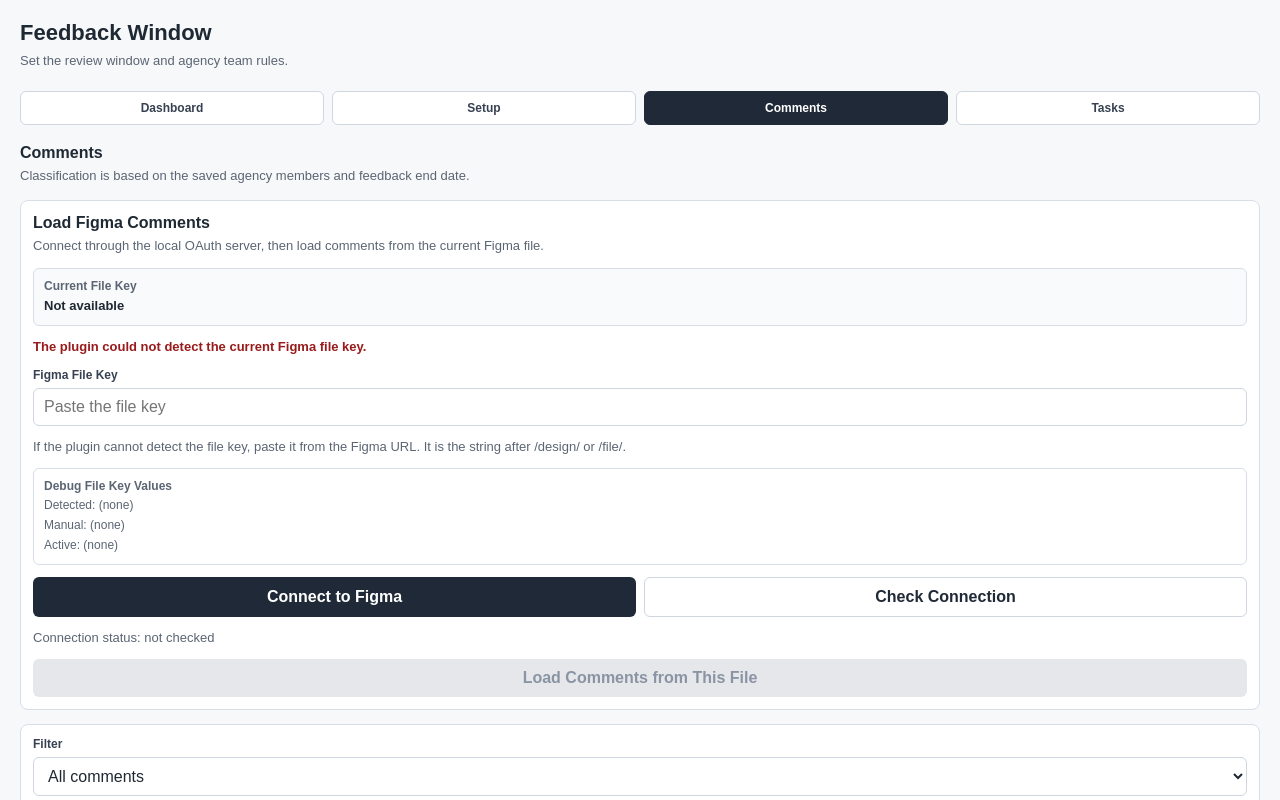
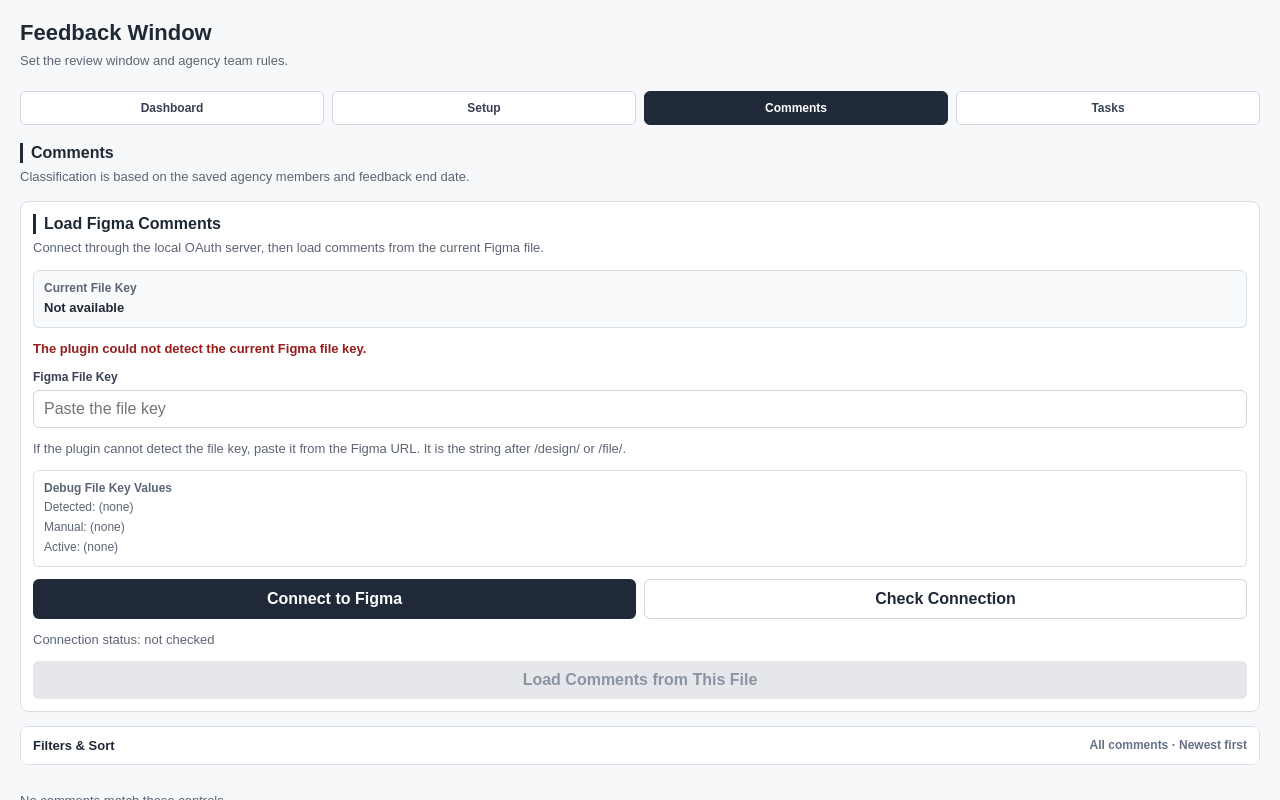
Before and after one commit to aaronbenjaminmay/feedback-window, a React (Vite) app: page / in a window 1280 px wide. Both pictures are taken after a click on the button "Comments". Shown: the top 800 px of the page. Built offline with nearby package versions, Linux system fonts and the light colour scheme.

Commit message:
Improve plugin layout and filter hierarchy

```diff
--- a/src/App.tsx
+++ b/src/App.tsx
@@ -363,6 +363,9 @@
   const [taskSearch, setTaskSearch] = useState("");
   const [taskSort, setTaskSort] = useState<TaskSort>("newest");
   const [saveMessage, setSaveMessage] = useState("");
+  const [isAdvancedResetOpen, setIsAdvancedResetOpen] = useState(false);
+  const [isCommentFiltersOpen, setIsCommentFiltersOpen] = useState(false);
+  const [isTaskFiltersOpen, setIsTaskFiltersOpen] = useState(false);
 
   const loadSettings = () => {
     getSettings().then((savedSettings) => {
@@ -627,6 +630,20 @@
 
   const classifiedComments = classifyComments(figmaComments, settings);
   const activeFileKey = currentFileKey || manualFileKey.trim();
+  const activeCommentFilterLabel =
+    commentFilterOptions.find((option) => option.value === commentFilter)
+      ?.label || "All comments";
+  const activeCommentSortLabel =
+    commentSort === "newest" ? "Newest first" : "Oldest first";
+  const activeTaskFilterLabel =
+    taskFilterOptions.find((option) => option.value === taskFilter)?.label ||
+    "All tasks";
+  const activeTaskSortLabel =
+    taskSort === "newest"
+      ? "Newest first"
+      : taskSort === "oldest"
+        ? "Oldest first"
+        : "Priority high to low";
   const visibleComments = filterAndSortComments(
     classifiedComments,
     commentFilter,
@@ -817,13 +834,19 @@
 
           {saveMessage && <p className="save-message">{saveMessage}</p>}
 
-          <section className="utilities-card">
-            <div className="section-summary">
-              <h2>Settings / Utilities</h2>
-              <p>Reset saved settings or task data.</p>
-            </div>
+          <section className="accordion-card">
+            <button
+              className="accordion-trigger"
+              type="button"
+              onClick={() => setIsAdvancedResetOpen((isOpen) => !isOpen)}
+              aria-expanded={isAdvancedResetOpen}
+            >
+              <span>Advanced reset options</span>
+              <strong>{isAdvancedResetOpen ? "Hide" : "Show"}</strong>
+            </button>
 
-            <div className="utility-actions">
+            {isAdvancedResetOpen && (
+              <div className="accordion-content">
                 <button
                   className="secondary-button delete-button"
                   type="button"
@@ -831,14 +854,8 @@
                 >
                   Clear Saved Settings
                 </button>
-              <button
-                className="secondary-button delete-button"
-                type="button"
-                onClick={clearSavedTasks}
-              >
-                Clear Tasks
-              </button>
               </div>
+            )}
           </section>
         </form>
       )}
@@ -940,7 +957,21 @@
             </div>
           </section>
 
-          <section className="comment-controls">
+          <section className="accordion-card">
+            <button
+              className="accordion-trigger"
+              type="button"
+              onClick={() => setIsCommentFiltersOpen((isOpen) => !isOpen)}
+              aria-expanded={isCommentFiltersOpen}
+            >
+              <span>Filters & Sort</span>
+              <strong>
+                {activeCommentFilterLabel} · {activeCommentSortLabel}
+              </strong>
+            </button>
+
+            {isCommentFiltersOpen && (
+              <div className="accordion-content comment-controls">
                 <label className="field">
                   <span>Filter</span>
                   <select
@@ -984,6 +1015,8 @@
                   Showing {visibleComments.length} of {classifiedComments.length}{" "}
                   comments
                 </p>
+              </div>
+            )}
           </section>
 
           <div className="comment-list">
@@ -1101,6 +1134,17 @@
               Export CSV
             </button>
 
+            <div className="secondary-action-area">
+              <button
+                className="secondary-button delete-button"
+                type="button"
+                onClick={clearSavedTasks}
+                disabled={tasks.length === 0}
+              >
+                Clear All Tasks
+              </button>
+            </div>
+
             {tasks.length === 0 && (
               <p className="helper-text">
                 Create at least one task before exporting.
@@ -1108,7 +1152,21 @@
             )}
           </div>
 
-          <section className="task-controls">
+          <section className="accordion-card">
+            <button
+              className="accordion-trigger"
+              type="button"
+              onClick={() => setIsTaskFiltersOpen((isOpen) => !isOpen)}
+              aria-expanded={isTaskFiltersOpen}
+            >
+              <span>Filters & Sort</span>
+              <strong>
+                {activeTaskFilterLabel} · {activeTaskSortLabel}
+              </strong>
+            </button>
+
+            {isTaskFiltersOpen && (
+              <div className="accordion-content task-controls">
                 <label className="field">
                   <span>Filter</span>
                   <select
@@ -1139,7 +1197,9 @@
                   <span>Sort</span>
                   <select
                     value={taskSort}
-                onChange={(event) => setTaskSort(event.target.value as TaskSort)}
+                    onChange={(event) =>
+                      setTaskSort(event.target.value as TaskSort)
+                    }
                   >
                     <option value="newest">Newest first</option>
                     <option value="oldest">Oldest first</option>
@@ -1150,6 +1210,8 @@
                 <p className="task-count">
                   Showing {visibleTasks.length} of {tasks.length} tasks
                 </p>
+              </div>
+            )}
           </section>
 
           {tasks.length === 0 ? (
--- a/src/styles/global.css
+++ b/src/styles/global.css
@@ -142,7 +142,13 @@
 }
 
 .delete-button {
+  border-color: #f3c7c7;
   color: #991b1b;
+  background: #ffffff;
+}
+
+.delete-button:hover {
+  background: #fff7f7;
 }
 
 .save-message {
@@ -161,7 +167,9 @@
 }
 
 .section-summary h2 {
-  margin: 0 0 4px;
+  margin: 0 0 5px;
+  border-left: 3px solid #1f2937;
+  padding-left: 8px;
   font-size: 16px;
   line-height: 1.3;
 }
@@ -185,24 +193,6 @@
   border-radius: 8px;
   padding: 12px;
   background: #ffffff;
-}
-
-.utilities-card {
-  border: 1px solid #d8dee8;
-  border-radius: 8px;
-  padding: 12px;
-  background: #ffffff;
-}
-
-.utility-actions {
-  display: flex;
-  flex-direction: column;
-  gap: 10px;
-  margin-top: 12px;
-}
-
-.utility-actions .secondary-button {
-  margin-top: 0;
 }
 
 .figma-comments-form {
@@ -257,15 +247,52 @@
   margin-top: 0;
 }
 
-.comment-controls,
-.task-controls {
+.accordion-card {
+  border: 1px solid #d8dee8;
+  border-radius: 8px;
+  background: #ffffff;
+}
+
+.accordion-trigger {
+  display: flex;
+  align-items: center;
+  justify-content: space-between;
+  gap: 12px;
+  width: 100%;
+  border: 0;
+  padding: 11px 12px;
+  color: #1f2937;
+  background: #ffffff;
+  text-align: left;
+}
+
+.accordion-trigger:hover {
+  background: #f3f5f8;
+}
+
+.accordion-trigger span {
+  font-size: 13px;
+  font-weight: 700;
+}
+
+.accordion-trigger strong {
+  color: #667085;
+  font-size: 12px;
+  font-weight: 700;
+  text-align: right;
+}
+
+.accordion-content {
   display: flex;
   flex-direction: column;
   gap: 12px;
-  border: 1px solid #d8dee8;
-  border-radius: 8px;
+  border-top: 1px solid #e5e9f0;
   padding: 12px;
-  background: #ffffff;
+}
+
+.comment-controls,
+.task-controls {
+  background: #fbfcfd;
 }
 
 .comment-count,
@@ -441,6 +468,15 @@
   gap: 8px;
 }
 
+.secondary-action-area {
+  border-top: 1px solid #e5e9f0;
+  padding-top: 8px;
+}
+
+.secondary-action-area .secondary-button {
+  margin-top: 0;
+}
+
 .helper-text {
   margin: 0;
 }
```
Also changed, not shown: 1 other file (tests, documents, lock files or other folders). Lines whose indentation alone changed are shown as unchanged.
